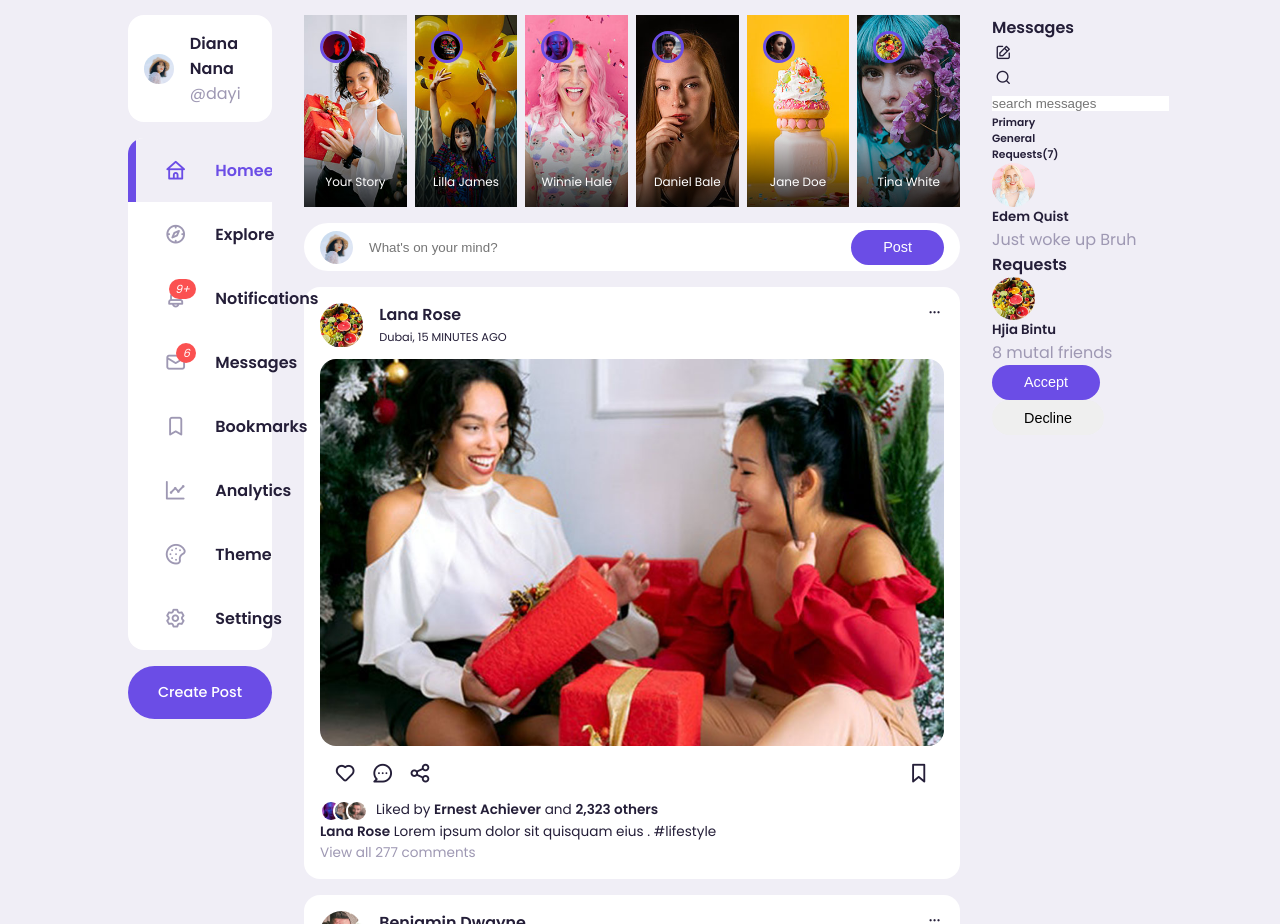
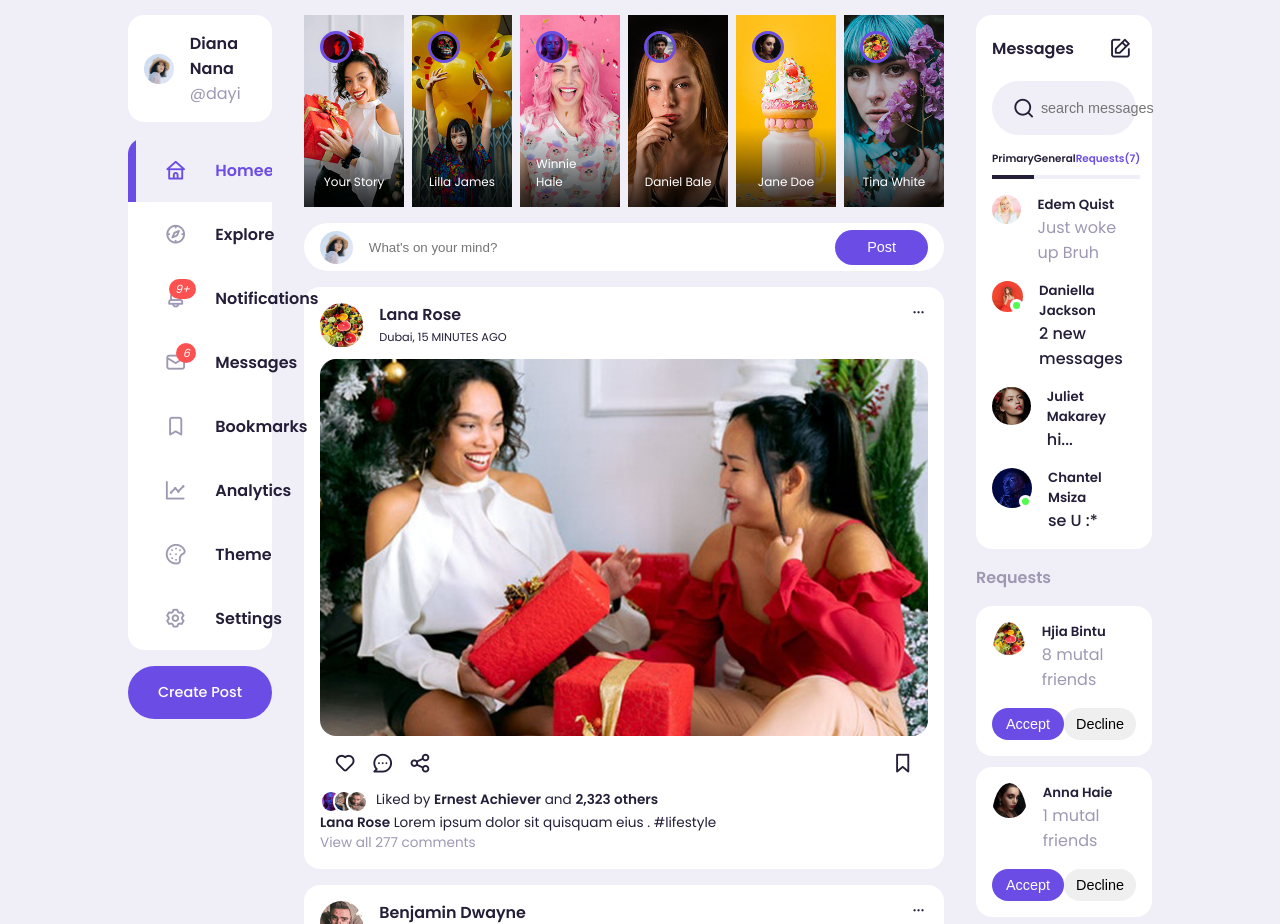
Before and after one commit to wojciech-lasota/social-media-website, a plain HTML site: page social_media_website/index.html in a window 1280 px wide. Shown: the part 71-995 px from the top of the page. Drawn offline with nearby package versions, Linux system fonts and the light colour scheme.

Commit message:
css for right, messages, friend requests

```diff
--- a/social_media_website/index.html
+++ b/social_media_website/index.html
@@ -530,6 +530,35 @@
                             <p class="text-muted">Just woke up Bruh</p>
                         </div>
                     </div>
+                    <div class="message">
+                        <div class="profile-photo">
+                            <img src="images/profile-5.jpg" alt="">
+                            <div class="active"></div>
+                        </div>
+                        <div class="message-body">
+                            <h5>Daniella Jackson</h5>
+                            <p class="text-bold">2 new messages</p>
+                        </div>
+                    </div>
+                    <div class="message">
+                        <div class="profile-photo">
+                            <img src="images/profile-6.jpg" alt="">
+                        </div>
+                        <div class="message-body">
+                            <h5>Juliet Makarey</h5>
+                            <p class="text-bold">hi...</p>
+                        </div>
+                    </div>
+                    <div class="message">
+                        <div class="profile-photo">
+                            <img src="images/profile-7.jpg" alt="">
+                            <div class="active"></div>
+                        </div>
+                        <div class="message-body">
+                            <h5>Chantel Msiza</h5>
+                            <p class="text-bold">se U :*</p>
+                        </div>
+                    </div>
                 </div>
                 <!-- end of messages -->
                 <!-- friend requests -->
@@ -545,12 +574,67 @@
                                 <p class="text-muted">
                                     8 mutal friends
                                 </p>
-                                <div class="action">
-                                    <button class="btn btn-primary">Accept</button>
-                                    <button class="btn">Decline</button>
-                                </div>
                             </div>
                         </div>
+                        <div class="action">
+                            <button class="btn btn-primary">Accept</button>
+                            <button class="btn">Decline</button>
+                        </div>
+
+                    </div>
+                    <div class="request">
+                        <div class="info">
+                            <div class="profile-photo">
+                                <img src="images/profile-12.jpg" alt="">
+                            </div>
+                            <div>
+                                <h5>Anna Haie</h5>
+                                <p class="text-muted">
+                                    1 mutal friends
+                                </p>
+                            </div>
+                        </div>
+                        <div class="action">
+                            <button class="btn btn-primary">Accept</button>
+                            <button class="btn">Decline</button>
+                        </div>
+
+                    </div>
+                    <div class="request">
+                        <div class="info">
+                            <div class="profile-photo">
+                                <img src="images/profile-10.jpg" alt="">
+                            </div>
+                            <div>
+                                <h5>Emma Wisedon</h5>
+                                <p class="text-muted">
+                                    2 mutal friends
+                                </p>
+                            </div>
+                        </div>
+                        <div class="action">
+                            <button class="btn btn-primary">Accept</button>
+                            <button class="btn">Decline</button>
+                        </div>
+
+                    </div>
+                    <div class="request">
+                        <div class="info">
+                            <div class="profile-photo">
+                                <img src="images/profile-14.jpg" alt="">
+                            </div>
+                            <div>
+                                <h5>Ennu Unnok</h5>
+                                <p class="text-muted">
+                                    3 mutal friends
+                                </p>
+                            </div>
+                        </div>
+                        <div class="action">
+                            <button class="btn btn-primary">Accept</button>
+                            <button class="btn">Decline</button>
+                        </div>
+
                     </div>
                 </div>
                 <!-- end friend requests -->
--- a/social_media_website/style.css
+++ b/social_media_website/style.css
@@ -92,15 +92,15 @@ nav .container {
   justify-content: space-between;
 }
 
-nav .search-bar {
+.search-bar {
   background-color: var(--color-light);
   border-radius: var(--border-radius);
   padding: var(--search-padding);
 }
-nav .search-bar input[type="search"] {
+.search-bar input[type="search"] {
   background-color: transparent;
   width: 30vw;
-  margin-left: 1rem;
+  margin-left: 0.1rem;
   font-size: 0.9rem;
   color: var(--color-dark);
 }
@@ -121,7 +121,7 @@ main .container {
   position: relative;
 
   display: grid;
-  grid-template-columns: 18vh auto 20vh;
+  grid-template-columns: 18vh auto 22vh;
   column-gap: 2rem;
 }
 /* left */
@@ -342,11 +342,11 @@ main .container .left .profile {
   font-size: 1.4rem;
   margin: 0.6rem;
 }
-.middle .liked-by{
+.middle .liked-by {
   display: flex;
 }
-.middle .liked-by span{
-    width:1.4rem;
+.middle .liked-by span {
+  width: 1.4rem;
   height: 1.4rem;
   display: block;
   border-radius: 50%;
@@ -354,9 +354,108 @@ main .container .left .profile {
   border: 2px solid var(--color-white);
   margin-left: -0.6rem;
 }
-.middle .liked-by span:first-child{
-    margin:0;
+.middle .liked-by span:first-child {
+  margin: 0;
 }
 .middle .liked-by p {
   margin-left: 0.5rem;
 }
+/* right */
+main .container .right {
+  height: max-content;
+  position: sticky;
+  top: var(--sticky-top-right);
+  bottom: 0;
+}
+.right .messages {
+  background: var(--color-white);
+  border-radius: var(--card-border-radius);
+  padding: var(--card-padding);
+}
+.right .messages .heading {
+  display: flex;
+  align-items: center;
+  justify-content: space-between;
+  margin-bottom: 1rem;
+}
+.right .messages i {
+  font-size: 1.4rem;
+}
+.right .messages .search-bar {
+  display: flex;
+  margin-bottom: 1rem;
+}
+.right .messages .category {
+  display: flex;
+  justify-content: space-between;
+  margin-bottom: 1rem;
+}
+.right .messages .category h6 {
+  width: 100%;
+  text-align: center;
+  border-bottom: 4px solid var(--color-light);
+  padding-bottom: 0.5rem;
+  font-size: 0.65rem;
+}
+.right .messages .category .active {
+  border-color: var(--color-dark);
+}
+.right .messages .message-requests {
+  color: var(--color-primary);
+}
+
+.right .messages .message {
+  display: flex;
+  gap: 1rem;
+  margin-bottom: 1rem;
+  align-items: start;
+}
+.right .message .profile-photo {
+  position: relative;
+  overflow: visible;
+}
+.right .profile-photo img {
+  border-radius: 50%;
+}
+.right .messages .message:last-child {
+  margin: 0;
+}
+.right .message .message p {
+  font-size: 0.8rem;
+}
+.right .messages .message .profile-photo .active {
+  width: 0.8rem;
+  height: 0.8rem;
+  border-radius: 50%;
+  border: 3px solid var(--color-white);
+  position: absolute;
+  background-color: var(--color-success);
+  bottom: 0;
+  right: 0;
+}
+/* friend request */
+.right .friend-requests {
+  margin-top: 1rem;
+}
+.right .friend-requests h4 {
+  color: var(--color-gray);
+  margin: 1rem 0;
+}
+.right .request {
+  background-color: var(--color-white);
+  padding: var(--card-padding);
+  border-radius: var(--card-border-radius);
+  margin-bottom: 0.7rem;
+}
+.right .request .info {
+  display: flex;
+  gap: 1rem;
+  margin-bottom: 1rem;
+}
+.friend-requests .action button {
+  width: 5rem !important;
+  padding: 0.5rem;
+}
+.right .request .action {
+  display: flex;
+}
```
Lines whose indentation alone changed are shown as unchanged.
